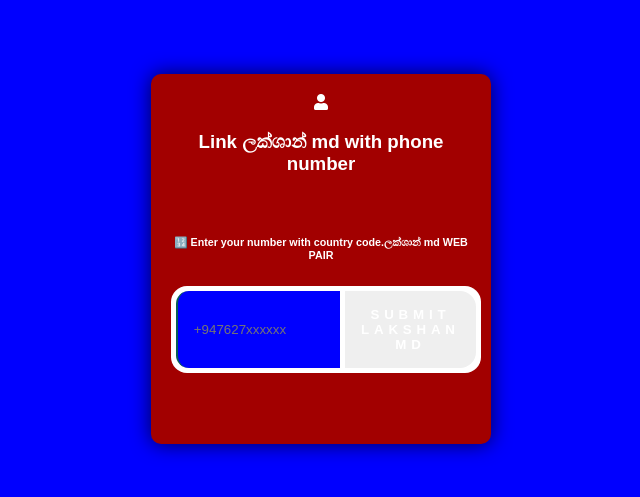
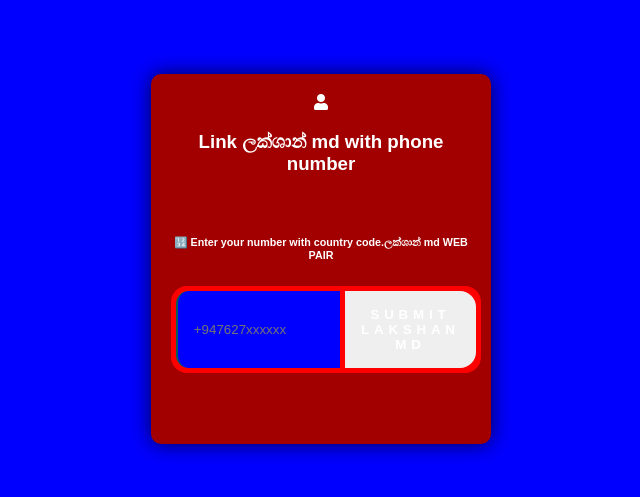
Before and after one commit to lakshankpg/Lakshan-md-v1, a website: page pair.html in a window 1280 px wide. Shown: the part 141-638 px from the top of the page, without its empty margins (319-959 px from the left). Drawn offline with nearby package versions, Linux system fonts and the light colour scheme.

Commit message:
Update pair.html

```diff
--- a/pair.html
+++ b/pair.html
@@ -46,7 +46,7 @@
 
     .input-container {
       display: flex;
-      background: #ffffff;
+      background: #FF0000;
       border-radius: 1rem;
       padding: 0.3rem;
       gap: 0.3rem;
```
